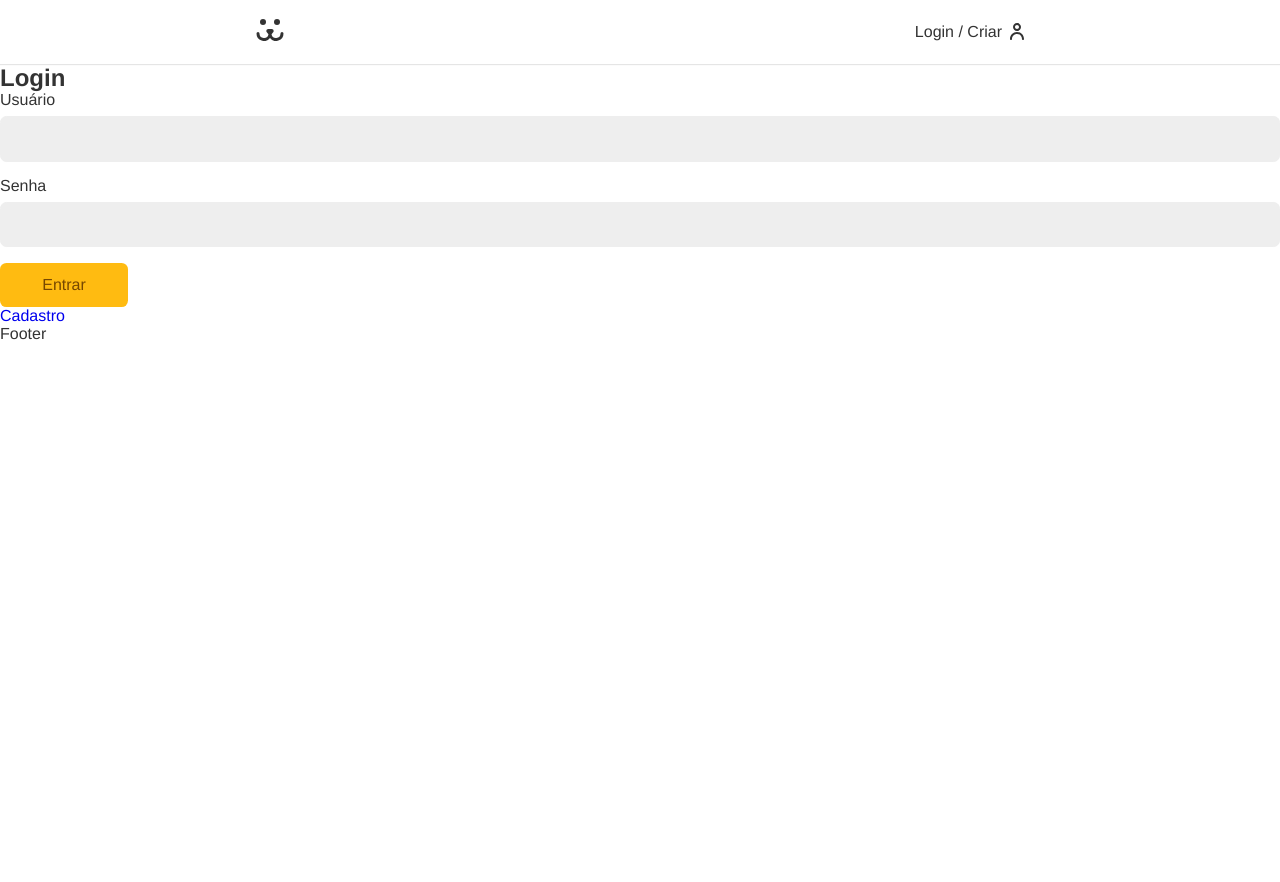
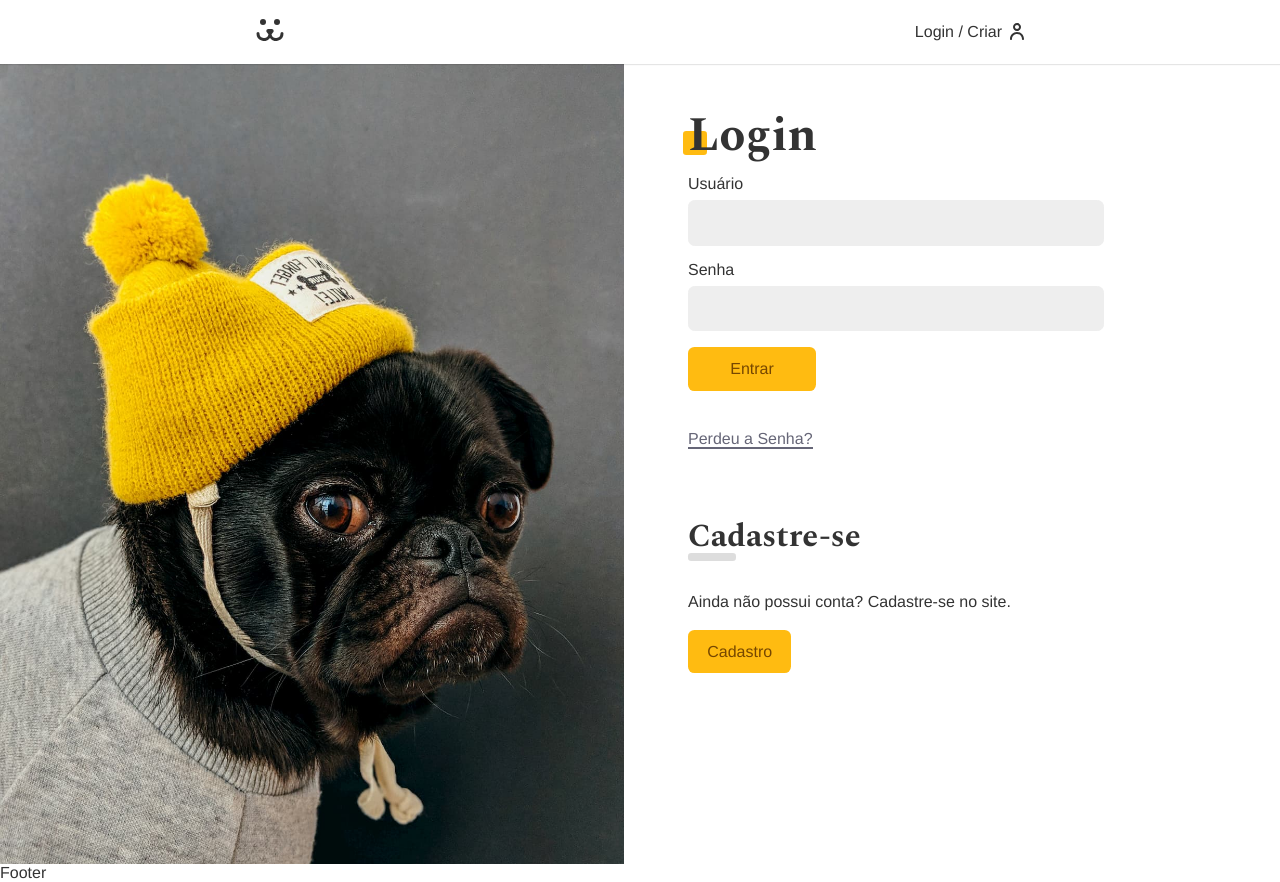
Before and after one commit to eltonbrayner/dogs, a React (Create React App) app: page /login in a window 1280 px wide. Before the commit the page ends 800 px from the top, so only its background shows below. Built offline with nearby package versions, Linux system fonts and the light colour scheme.

Commit message:
16 - Quarto dia
Prox useFetch

```diff
--- a/src/App.css
+++ b/src/App.css
@@ -8,6 +8,10 @@
   align-*: Alinhamento vertical (display: flex)
   justify-*: Alinhamento horizontal (display: flex)
 */
+
+/*Font-family importado do Google Fonts*/
+@import url('https://fonts.googleapis.com/css2?family=Spectral:wght@700&display=swap');
+
 * {
   box-sizing: border-box; /*Soma sempre o Padding + Border no Height/Width*/
 }
@@ -18,7 +22,7 @@
   color: #333;
   /*Se não tiver Helvetica usa Arial, se não sans-serif*/
   --type-first: Helvetica, Arial, sans-serif; /*Variavel no CSS se define após os 2 hifens (--)*/
-  --type-second: 'Spectral', Georgia; /*Variavel no CSS se define após os 2 hifens (--)*/
+  --type-second: 'Spectral', georgia; /*Variavel no CSS se define após os 2 hifens (--)*/
   font-family: var(
     --type-first
   ); /*Para utilizar a variavel chamamos ela dentro do var*/
@@ -55,6 +59,7 @@
 
 a {
   text-decoration: none; /*Retira o sublinhado de todos os itens do site*/
+  color: #333;
 }
 
 .container {
@@ -63,3 +68,39 @@
   padding: 0 1rem; /*0 cima-e-baixo e 1rem direita-e-esquerda*/
   margin: 0 auto; /*Alinhamento ao centro*/
 }
+
+.title {
+  font-family: var(--type-second);
+  line-height: 1;
+  font-size: 3rem;
+  margin: 1rem 0;
+  position: relative; /*Declarou relative para poder colocar o quadrado no after como absolute*/
+  z-index: 1; /*Uma posição a frente do after*/
+}
+
+.title::after {
+  content: '';
+  display: block;
+  width: 1.5rem;
+  height: 1.5rem;
+  background: #fb1;
+  position: absolute;
+  bottom: 5px; /*5 pixel de distancia do bottom, como está absoluto, sobrepos o title */
+  left: -5px; /*-5 pixel ele se aproximou mais do lado esquerdo */
+  border-radius: 0.2rem;
+  z-index: -1; /*Uma posição atrás do title*/
+}
+
+.animeLeft {
+  opacity: 0;
+  transform: translateX(-20px);
+  animation: animeLeft 1s forwards; /*Forwards = permanece no estado final da animação */
+}
+
+@keyframes animeLeft {
+  /*O nome do keyframes vem da propriedade ANIMATION*/
+  to {
+    opacity: 1;
+    transform: initial;
+  }
+}
--- a/src/App.js
+++ b/src/App.js
@@ -4,6 +4,8 @@
 import Header from './Components/Header';
 import Home from './Components/Home';
 import Login from './Components/Login/Login';
+
+import { UserStorage } from './UserContext';
 
 //React Router Dom
 //  Engloba todas os componentes
@@ -20,12 +22,14 @@
   return (
     <div>
       <BrowserRouter>
+        <UserStorage>
           <Header />
           <Routes>
             <Route path="/" element={<Home />} />
             <Route path="/login/*" element={<Login />} />
           </Routes>
           <Footer />
+        </UserStorage>
       </BrowserRouter>
     </div>
   );
--- a/src/Components/Header.js
+++ b/src/Components/Header.js
@@ -2,6 +2,8 @@
 import styles from './Header.module.css';
 import { Link } from 'react-router-dom';
 import { ReactComponent as Dogs } from '../Assets/dogs.svg'; //Faz da img (svg) um componente
+
+import { UserContext } from '../UserContext';
 
 //React Router Dom (LINK)
 //  Link é o componente responsavel por redirecionar para uma página especifica
@@ -11,15 +13,24 @@
 //  nav recebeu 2 classes: a primeira dinamica com CSS Modules e a segunda statica da App.js
 
 const Header = () => {
+  const { data, userLogout } = React.useContext(UserContext);
+
   return (
     <header className={styles.header}>
       <nav className={`${styles.nav} container`}>
         <Link className={styles.logo} to="/" aria-label="Dogs - Home">
           <Dogs />
         </Link>
-        <Link className={styles.login} to="/login">
-          Login / Criar
-        </Link>
+        {data ? (
+          <Link className={styles.login} to="/conta">
+            {data.nome}
+            <button onClick={userLogout}>Sair</button>
+          </Link>
+        ) : (
+          <Link className={styles.login} to="/login">
+            Login / Criar
+          </Link>
+        )}
       </nav>
     </header>
   );
--- /dev/null
+++ b/src/Components/Help/Error.js
@@ -0,0 +1,8 @@
+import React from 'react';
+
+const Error = ({ error }) => {
+  if (!error) return null;
+  return <p style={{ color: '#f31', margin: '1rem 0' }}>{error}</p>;
+};
+
+export default Error;
--- a/src/Components/Login/Login.js
+++ b/src/Components/Login/Login.js
@@ -1,9 +1,12 @@
 import React from 'react';
-import { Route, Routes } from 'react-router-dom';
+import { Navigate, Route, Routes } from 'react-router-dom';
+import { UserContext } from '../../UserContext';
 import LoginCreate from './LoginCreate';
 import LoginForm from './LoginForm';
 import LoginPassLost from './LoginPassLost';
 import LoginPassReset from './LoginPassReset';
+
+import styles from './Login.module.css';
 
 /*Esse arquivo Login existe para setar as subrotas que há
   Nessa página aparece, por padrão, o header e o footer (conforme App.js)
@@ -13,8 +16,12 @@
 */
 
 const Login = () => {
+  const { login } = React.useContext(UserContext);
+
+  if (login) return <Navigate to="/conta" />;
   return (
-    <div>
+    <section className={styles.login}>
+      <div className={styles.forms}>
         <Routes>
           <Route path="/" element={<LoginForm />} />
           <Route path="criar" element={<LoginCreate />} />
@@ -22,6 +29,7 @@
           <Route path="resetar" element={<LoginPassReset />} />
         </Routes>
       </div>
+    </section>
   );
 };
 
--- /dev/null
+++ b/src/Components/Login/Login.module.css
@@ -0,0 +1,38 @@
+/* Grid Template:
+Foi iniciado com 2 frações da tela porém não foi feito o grid area.
+Porque ele utilizou um pseudo before que inseriu um display block com background antes, na primeira fr.
+
+*/
+
+.login {
+  display: grid;
+  grid-template-columns: 1fr 1fr;
+  min-height: 100vh;
+  gap: 2rem;
+}
+
+.login::before {
+  content: '';
+  display: block;
+  background: url('../../Assets/login.jpg') no-repeat center center;
+  background-size: cover;
+}
+
+.forms {
+  max-width: 30rem;
+  padding: 2rem;
+}
+
+@media (max-width: 40rem) {
+  /* Responsividade: 40rem = 640px */
+  .login {
+    grid-template-columns: 1fr;
+  }
+  .login::before {
+    display: none;
+  }
+  .forms {
+    max-width: 100%;
+    padding: 3rem;
+  }
+}
--- a/src/Components/Login/LoginCreate.js
+++ b/src/Components/Login/LoginCreate.js
@@ -1,7 +1,39 @@
 import React from 'react';
+import { USER_POST } from '../../api';
+import useForm from '../../Hooks/useForm';
+import { UserContext } from '../../UserContext';
+import Button from '../Forms/Button';
+import Input from '../Forms/Input';
 
 const LoginCreate = () => {
-  return <div>Login Criar</div>;
+  const username = useForm();
+  const email = useForm('email');
+  const password = useForm('password');
+
+  const { userLogin } = React.useContext(UserContext);
+
+  async function handleSubmit(e) {
+    e.preventDefault();
+    const { url, options } = USER_POST({
+      username: username.value,
+      email: email.value,
+      password: password.value,
+    });
+    const response = await fetch(url, options);
+    if (response.ok) userLogin(username.value, password.value);
+  }
+
+  return (
+    <section className="animeLeft">
+      <h1 className="title">Cadastre-se</h1>
+      <form onSubmit={handleSubmit}>
+        <Input label="Usuário" type="text" name="username" {...username} />
+        <Input label="E-mail" type="email" name="email" {...email} />
+        <Input label="Senha" type="password" name="password" {...password} />
+        <Button>Cadastrar</Button>
+      </form>
+    </section>
+  );
 };
 
 export default LoginCreate;
--- a/src/Components/Login/LoginForm.js
+++ b/src/Components/Login/LoginForm.js
@@ -3,7 +3,12 @@
 import Input from '../Forms/Input';
 import Button from '../Forms/Button';
 import useForm from '../../Hooks/useForm';
-import { TOKEN_POST, USER_GET } from '../../api';
+
+import { UserContext } from '../../UserContext';
+import Error from '../Help/Error';
+
+import styles from './LoginForm.module.css';
+import stylesBtn from '../Forms/Button.module.css';
 
 /*useForm
   useForm é um hook custom que, em resumo, retorna algumas funções:
@@ -23,43 +28,39 @@
   const username = useForm();
   const password = useForm();
 
-  React.useEffect(() => {
-    const token = window.localStorage.getItem('token');
-    token && getUser(token);
-  }, []);
-
-  async function getUser(token) {
-    const { url, options } = USER_GET(token);
-    const response = await fetch(url, options);
-    const json = await response.json();
-    console.log(json);
-  }
+  const { userLogin, error, load } = React.useContext(UserContext);
 
   async function handleSubmit(event) {
     event.preventDefault();
 
     if (username.validate() && password.validate()) {
-      const { url, options } = TOKEN_POST({
-        username: username.value,
-        password: password.value,
-      });
-      const response = await fetch(url, options);
-      const json = await response.json();
-
-      window.localStorage.setItem('token', json.token);
-      getUser(json.token);
+      userLogin(username.value, password.value);
     }
   }
 
   return (
-    <section>
-      <h1>Login</h1>
-      <form action="" onSubmit={handleSubmit}>
+    <section className="animeLeft">
+      <h1 className="title">Login</h1>
+      <form className={styles.form} onSubmit={handleSubmit}>
         <Input label="Usuário" type="text" name="username" {...username} />
         <Input label="Senha" type="password" name="password" {...password} />
-        <Button>Entrar</Button>
+        {load ? (
+          <Button disabled>Carregando...</Button>
+        ) : (
+          <Button>Entrar</Button>
+        )}
+        <Error error={error} />
       </form>
-      <Link to="/login/criar">Cadastro</Link>
+      <Link className={styles.perdeu} to="/login/perdeu">
+        Perdeu a Senha?
+      </Link>
+      <div className={styles.cadastro}>
+        <h2 className={styles.subtitle}>Cadastre-se</h2>
+        <p>Ainda não possui conta? Cadastre-se no site.</p>
+      </div>
+      <Link className={stylesBtn.button} to="/login/criar">
+        Cadastro
+      </Link>
     </section>
   );
 };
--- /dev/null
+++ b/src/Components/Login/LoginForm.module.css
@@ -0,0 +1,43 @@
+.form {
+  margin-bottom: 2rem;
+}
+
+.perdeu {
+  display: inline-block;
+  color: #667;
+  padding: 0.5rem 0;
+  line-height: 1;
+}
+
+/*After foi criado um "separador" no estilo HR com 2px de altura e 100% da largura do componente*/
+.perdeu::after {
+  content: '';
+  height: 2px;
+  width: 100%;
+  background-color: currentColor; /*Cria a mesma cor que foi definido anteriormente em .perdeu*/
+  display: block;
+}
+
+.cadastro {
+  margin-top: 4rem;
+}
+
+.cadastro p {
+  margin-top: 2rem;
+  margin-bottom: 2rem;
+}
+
+.subtitle {
+  font-family: var(--type-second);
+  line-height: 1;
+  font-size: 2rem;
+}
+
+.subtitle::after {
+  content: '';
+  display: block;
+  background: #ddd;
+  height: 0.5rem;
+  width: 3rem;
+  border-radius: 0.2rem;
+}
--- a/src/Hooks/useForm.js
+++ b/src/Hooks/useForm.js
@@ -38,6 +38,11 @@
     regex: /^(([^<>()[\]\\.,;:\s@"]+(\.[^<>()[\]\\.,;:\s@"]+)*)|(".+"))@((\[[0-9]{1,3}\.[0-9]{1,3}\.[0-9]{1,3}\.[0-9]{1,3}\])|(([a-zA-Z\-0-9]+\.)+[a-zA-Z]{2,}))$/,
     message: 'Preencha um email valido',
   },
+  password: {
+    regex: /^(?=.*\d)(?=.*[a-z])(?=.*[A-Z])[0-9a-zA-Z]{8,}$/,
+    message:
+      'A senha precisa ter 1 caracter maísculo, 1 minúsculo e 1 digito. Com no mínimo 8 caracteres.',
+  },
 };
 
 const useForm = (type) => {
--- /dev/null
+++ b/src/UserContext.js
@@ -0,0 +1,86 @@
+import React from 'react';
+import { TOKEN_POST, USER_GET, TOKEN_VALIDATE_POST } from './api';
+import { useNavigate } from 'react-router-dom';
+
+export const UserContext = React.createContext();
+
+export const UserStorage = ({ children }) => {
+  const [data, setData] = React.useState(null);
+  const [login, setLogin] = React.useState(null);
+  const [load, setLoad] = React.useState(false);
+  const [error, setError] = React.useState(false);
+  const navigate = useNavigate();
+
+  async function userLogin(username, password) {
+    try {
+      setError(null);
+      setLoad(true);
+      const { url, options } = TOKEN_POST({ username, password });
+      const tokenRes = await fetch(url, options);
+      if (!tokenRes.ok) throw new Error(`Error: ${token.res.statusText}`);
+      const { token } = await tokenRes.json();
+      window.localStorage.setItem('token', token);
+      await getUser(token);
+      navigate('/conta');
+    } catch (err) {
+      setError(err.message);
+      setLogin(false);
+    } finally {
+      setLoad(false);
+    }
+  }
+
+  async function getUser(token) {
+    const { url, options } = USER_GET(token);
+    const response = await fetch(url, options);
+    const json = await response.json();
+    setData(json);
+    setLogin(true);
+  }
+
+  /*Foi solicitado, pelo React no console do navageador, o uso do useCallBack.
+  Antes era uma função e agora virou uma constante que recebe o useCallBack asyncrono
+  Dentro da função está chamando o NAVIGATE, que é uma função declarada fora do código
+  então é preciso passar essa função como dependência dentro das chaves.*/
+  const userLogout = React.useCallback(
+    async function () {
+      setData(null);
+      setError(null);
+      setLoad(false);
+      setLogin(false);
+      window.localStorage.removeItem('token');
+      navigate('/login');
+    },
+    [navigate], //é preciso passar como dependência qualquer função ou estado criado do lado de fora e usada dentro do userCallBack
+  );
+
+  React.useEffect(() => {
+    async function autoLogin() {
+      const token = window.localStorage.getItem('token');
+      if (token) {
+        try {
+          setError(null);
+          setLoad(true);
+          const { url, options } = TOKEN_VALIDATE_POST(token);
+          const response = await fetch(url, options);
+          if (!response.ok) throw new Error('Token inválido');
+          await getUser(token);
+        } catch (err) {
+          userLogout();
+        } finally {
+          setLoad(false);
+        }
+      }
+    }
+
+    autoLogin();
+  }, [userLogout]); //é preciso passar como dependência qualquer função ou estado criado do lado de fora e usada dentro do userEffect
+
+  return (
+    <UserContext.Provider
+      value={{ userLogin, userLogout, data, error, load, login }}
+    >
+      {children}
+    </UserContext.Provider>
+  );
+};
--- a/src/api.js
+++ b/src/api.js
@@ -26,6 +26,18 @@
   };
 }
 
+export function TOKEN_VALIDATE_POST(token) {
+  return {
+    url: API_URL + '/jwt-auth/v1/token/validate',
+    options: {
+      method: 'POST',
+      headers: {
+        Authorization: 'Bearer ' + token,
+      },
+    },
+  };
+}
+
 export function USER_GET(token) {
   return {
     url: API_URL + '/api/user',
@@ -37,3 +49,16 @@
     },
   };
 }
+
+export function USER_POST(body) {
+  return {
+    url: API_URL + '/api/user',
+    options: {
+      method: 'POST',
+      headers: {
+        'Content-Type': 'application/json',
+      },
+      body: JSON.stringify(body),
+    },
+  };
+}
```
Also changed, not shown: 1 other file (tests, documents, lock files or other folders). Lines whose indentation alone changed are shown as unchanged.
